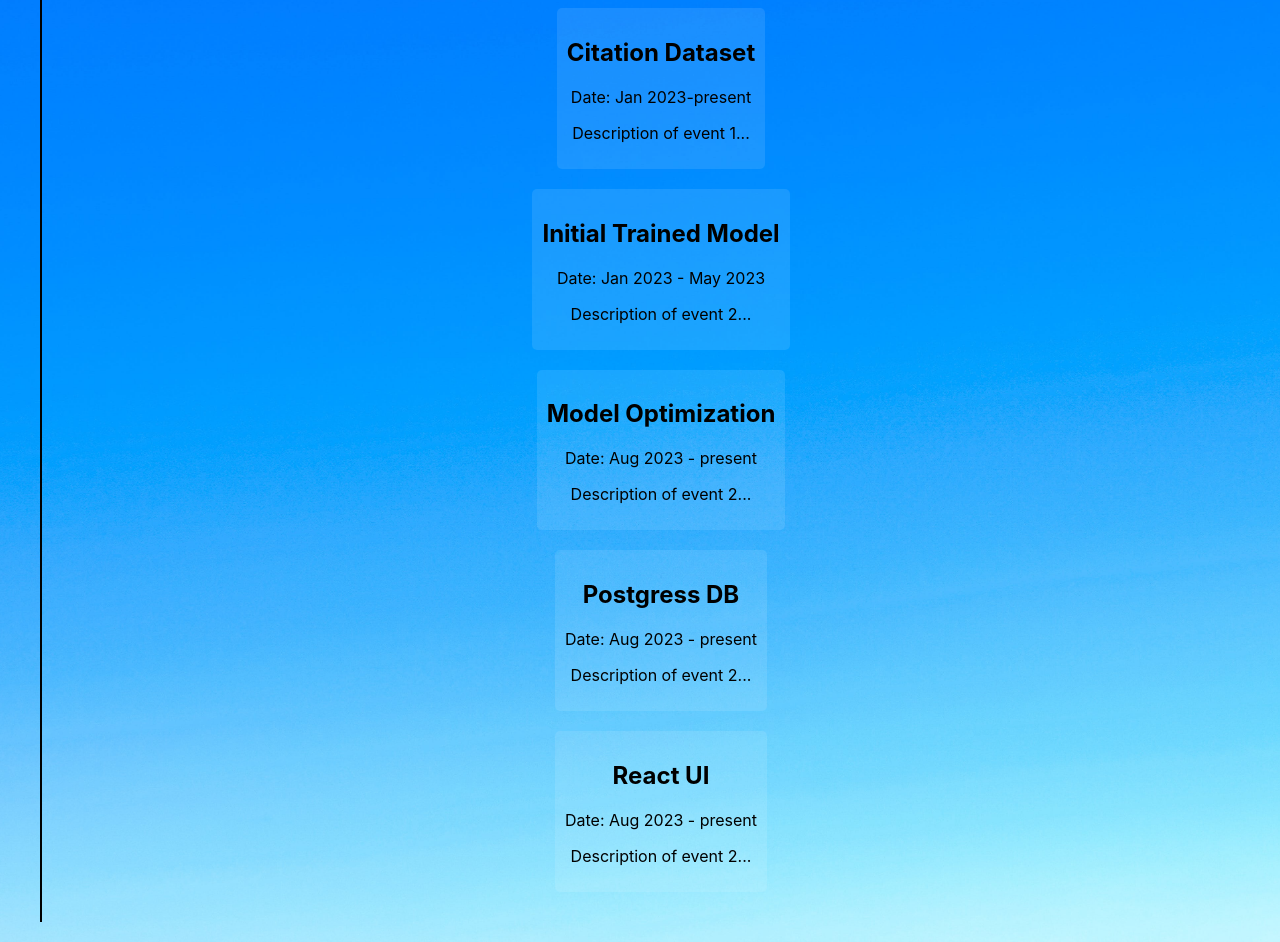
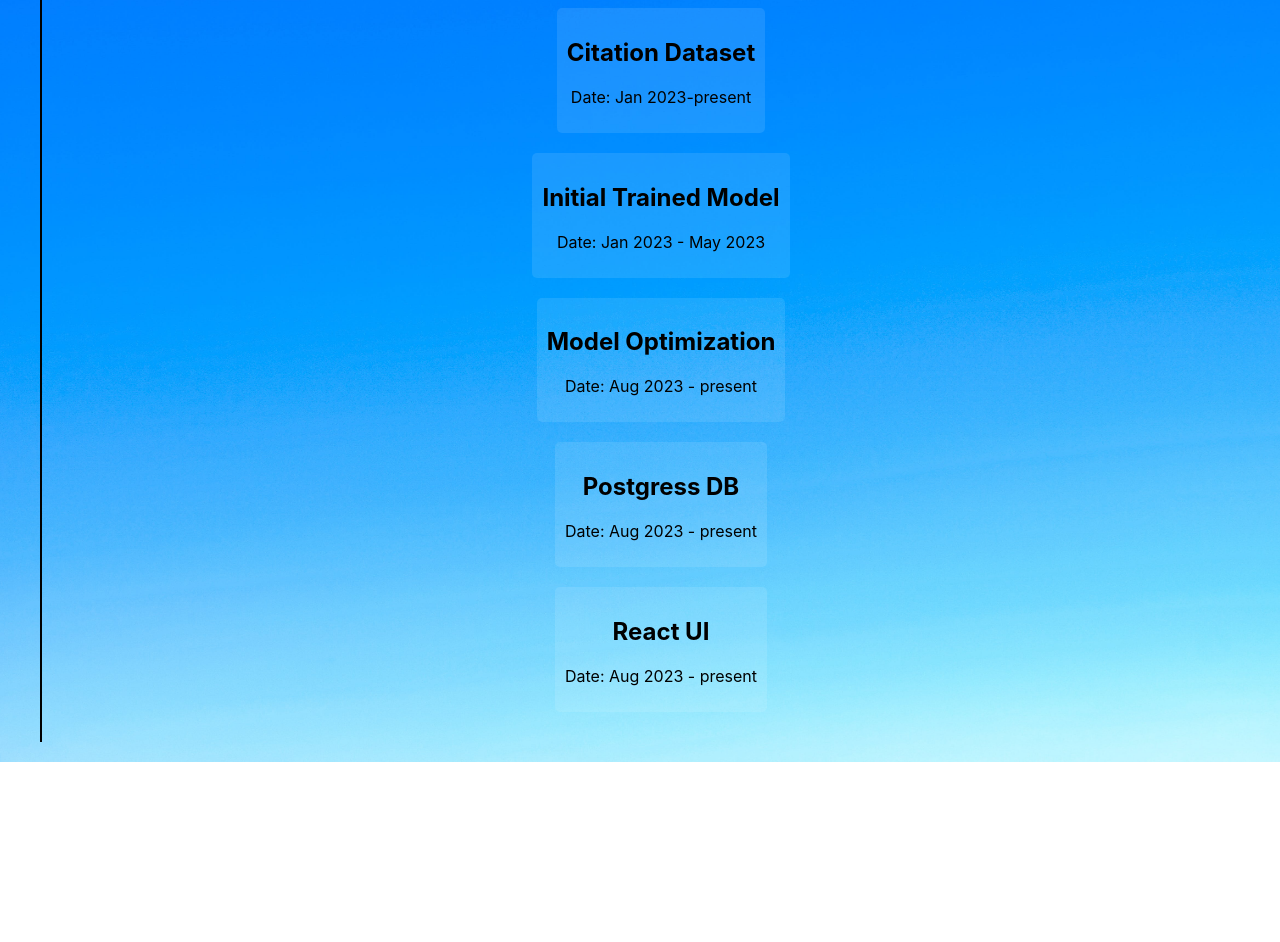
Before and after one commit to danielkopp4/Citation-Forecaster, a React (Create React App) app in the folder webApp/prediction_ui/: page /timeline in a window 1280 px wide. Shown: the part 160-1102 px from the top of the page. After the commit the page ends 922 px from the top, so only its background shows below. Built offline with nearby package versions, Linux system fonts and the light colour scheme.

Commit message:
modification of timeline

```diff
--- a/webApp/prediction_ui/src/componenets/NavBar.js
+++ b/webApp/prediction_ui/src/componenets/NavBar.js
@@ -1,5 +1,4 @@
 import React from 'react';
-import {  Link } from "react-router-dom";
 import { useNavigate } from "react-router-dom";
 
 const NavBar= () =>{
--- a/webApp/prediction_ui/src/componenets/TimelinePage.js
+++ b/webApp/prediction_ui/src/componenets/TimelinePage.js
@@ -13,35 +13,31 @@
             <div className="event-content">
               <h2>Citation Dataset</h2>
               <p>Date: Jan 2023-present</p>
-              <p>Description of event 1...</p>
+              {/*<p>Description of event 1...</p>*/}
             </div>
           </div>
           <div className="timeline-event">
             <div className="event-content">
               <h2>Initial Trained Model</h2>
               <p>Date: Jan 2023 - May 2023</p>
-              <p>Description of event 2...</p>
             </div>
           </div>
           <div className="timeline-event">
             <div className="event-content">
               <h2>Model Optimization</h2>
               <p>Date: Aug 2023 - present</p>
-              <p>Description of event 2...</p>
             </div>
           </div>
           <div className="timeline-event">
             <div className="event-content">
               <h2>Postgress DB</h2>
               <p>Date: Aug 2023 - present</p>
-              <p>Description of event 2...</p>
             </div>
           </div>
           <div className="timeline-event">
             <div className="event-content">
               <h2>React UI</h2>
               <p>Date: Aug 2023 - present</p>
-              <p>Description of event 2...</p>
             </div>
           </div>
         </div>
```
